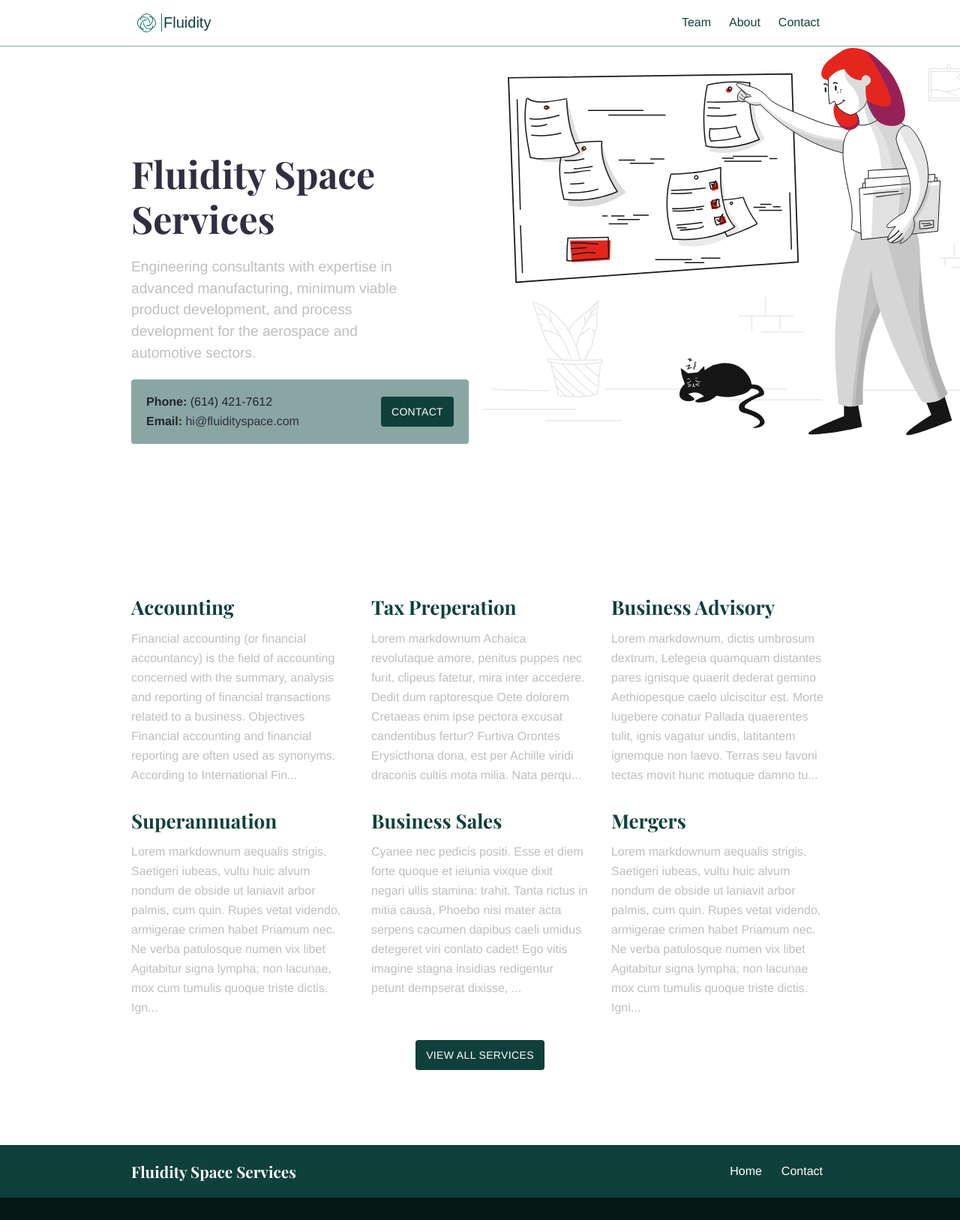
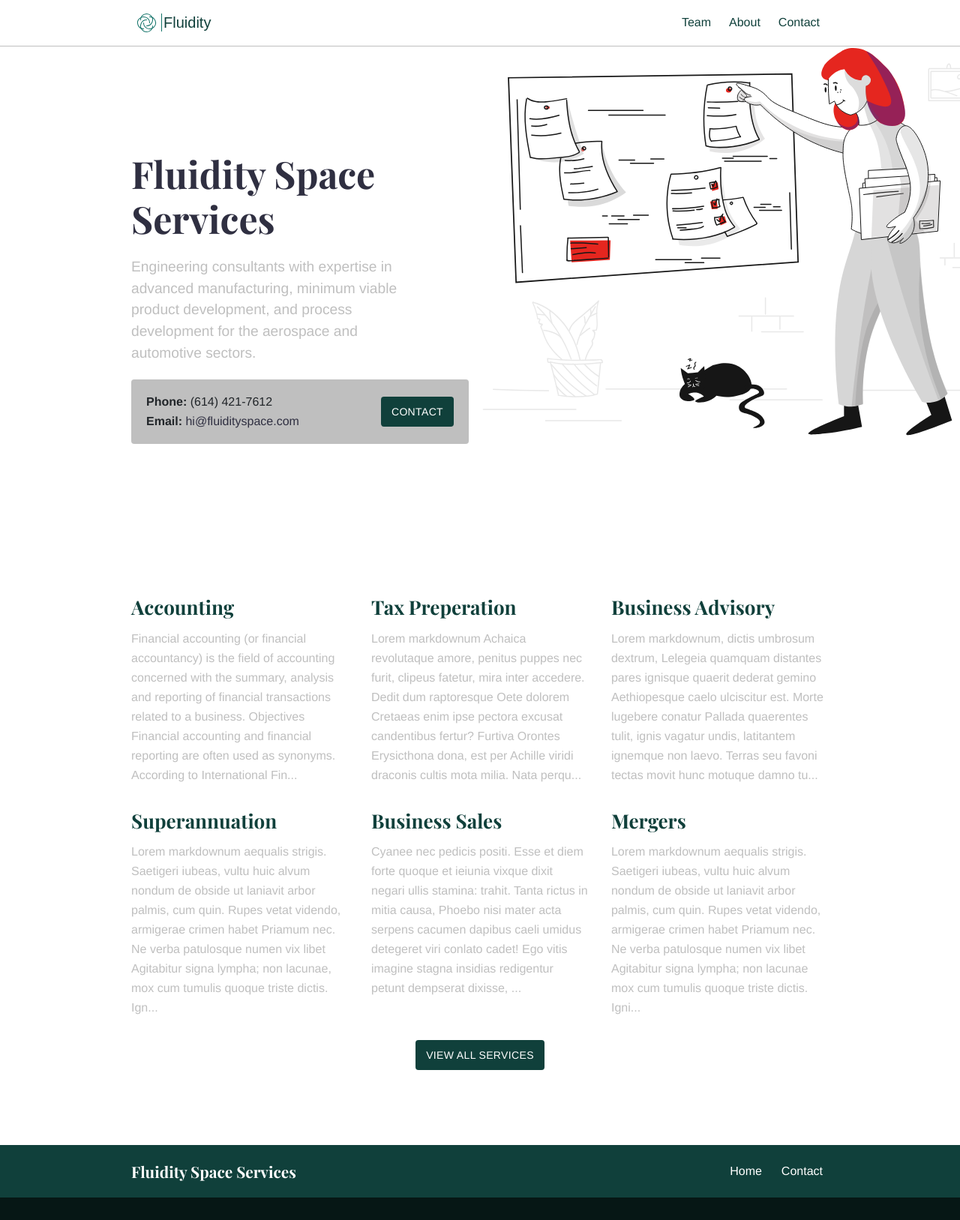
Before and after one commit to fluidityspace/webtest, a Jekyll site: the page built from index.md, in a window 1280 px wide. Shown: the whole page at 75% size. Built offline with Jekyll 4.4.1, drawn with Linux system fonts in a browser that asks for light colours.

Commit message:
new color

```diff
--- a/assets/css/style.scss
+++ b/assets/css/style.scss
@@ -7,7 +7,7 @@ $primary-dark: #10403B;
 $secondary: #127369;
 $black: #2f2f41;
 $white: #ffffff;
-$white-offset: #8aa6a3;
+$white-offset: #bfbfbf;
 $steel: #bfbfbf;
 
 // Links
```
